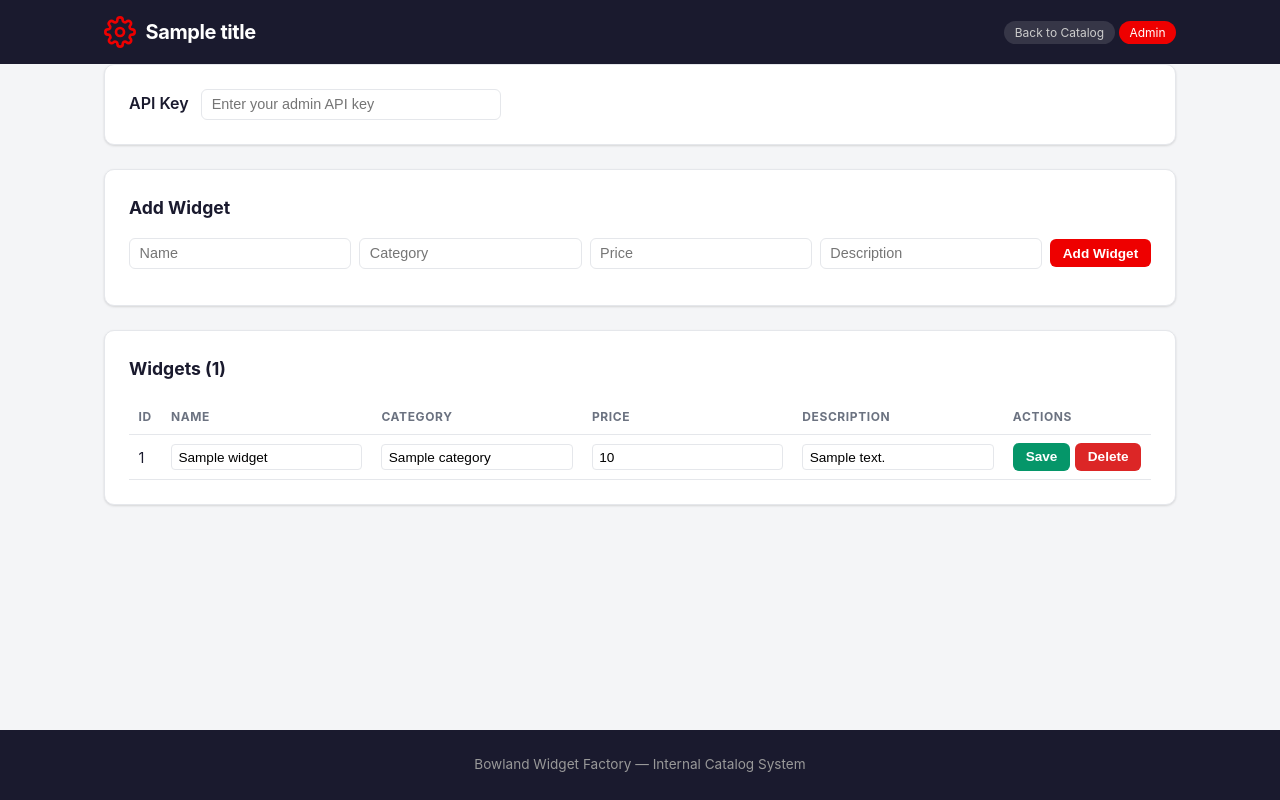
After one commit to cbowland/OpenShiftLightspeed, a Flask app: template templates/admin.html in a window 1280 px wide. The commit adds this page. Run offline with Flask 3, Linux system fonts and the light colour scheme; the template is opened without the code that fills it: most values are stand-ins (such as "Sample title", 1, 10 or a date in 2020).

Commit message:
added admin page

```diff
--- a/app.py
+++ b/app.py
@@ -6,7 +6,7 @@ from functools import wraps
 from dotenv import load_dotenv
 load_dotenv()
 
-from flask import Flask, jsonify, render_template, request, abort
+from flask import Flask, jsonify, render_template, request, abort, redirect, url_for
 from prometheus_client import (
     Counter,
     Histogram,
@@ -140,6 +140,22 @@ def index():
 
 
 # ---------------------------------------------------------------------------
+# Admin UI
+# ---------------------------------------------------------------------------
+@app.route("/admin")
+@track_metrics
+def admin():
+    if not ENABLE_ADMIN:
+        abort(403)
+    return render_template(
+        "admin.html",
+        widgets=WIDGETS,
+        title=CATALOG_TITLE,
+        enable_admin=ENABLE_ADMIN,
+    )
+
+
+# ---------------------------------------------------------------------------
 # REST API
 # ---------------------------------------------------------------------------
 @app.route("/api/widgets")
@@ -190,6 +206,50 @@ def api_create_widget():
     return jsonify(widget), 201
 
 
+@app.route("/api/widgets/<int:widget_id>", methods=["PUT"])
+@track_metrics
+def api_update_widget(widget_id):
+    if not ENABLE_ADMIN:
+        return jsonify({"error": "Admin API is disabled"}), 403
+
+    key = request.headers.get("X-API-Key", "")
+    if key != ADMIN_API_KEY:
+        return jsonify({"error": "Invalid or missing API key"}), 401
+
+    widget = _find_widget(widget_id)
+    if widget is None:
+        return jsonify({"error": "Not found"}), 404
+
+    data = request.get_json(silent=True)
+    if not data:
+        return jsonify({"error": "Request body must be JSON"}), 400
+
+    for field in ("name", "category", "price", "description"):
+        if field in data:
+            widget[field] = float(data[field]) if field == "price" else data[field]
+
+    return jsonify(widget), 200
+
+
+@app.route("/api/widgets/<int:widget_id>", methods=["DELETE"])
+@track_metrics
+def api_delete_widget(widget_id):
+    if not ENABLE_ADMIN:
+        return jsonify({"error": "Admin API is disabled"}), 403
+
+    key = request.headers.get("X-API-Key", "")
+    if key != ADMIN_API_KEY:
+        return jsonify({"error": "Invalid or missing API key"}), 401
+
+    widget = _find_widget(widget_id)
+    if widget is None:
+        return jsonify({"error": "Not found"}), 404
+
+    WIDGETS.remove(widget)
+    WIDGETS_GAUGE.set(len(WIDGETS))
+    return jsonify({"status": "deleted"}), 200
+
+
 # ---------------------------------------------------------------------------
 # Error handlers
 # ---------------------------------------------------------------------------
--- a/static/style.css
+++ b/static/style.css
@@ -168,3 +168,100 @@ footer code {
   border-radius: 4px;
   font-size: .8rem;
 }
+
+/* --- Admin --------------------------------------------------------------- */
+
+.badge { text-decoration: none; }
+
+.admin-section {
+  background: var(--surface);
+  border: 1px solid var(--border);
+  border-radius: var(--radius);
+  padding: 1.5rem;
+  margin-bottom: 1.5rem;
+  box-shadow: var(--shadow);
+}
+
+.admin-section h2 { font-size: 1.1rem; margin-bottom: 1rem; }
+
+.admin-section label { font-weight: 600; margin-right: .5rem; }
+
+.admin-section input[type="password"] {
+  padding: .4rem .6rem;
+  border: 1px solid var(--border);
+  border-radius: 6px;
+  font-size: .9rem;
+  width: 300px;
+}
+
+.admin-form {
+  display: flex;
+  flex-wrap: wrap;
+  gap: .5rem;
+  align-items: center;
+}
+
+.admin-form input {
+  padding: .4rem .6rem;
+  border: 1px solid var(--border);
+  border-radius: 6px;
+  font-size: .9rem;
+  flex: 1;
+  min-width: 120px;
+}
+
+.btn {
+  padding: .4rem .8rem;
+  border: none;
+  border-radius: 6px;
+  font-size: .85rem;
+  font-weight: 600;
+  cursor: pointer;
+  transition: opacity .15s;
+}
+
+.btn:hover { opacity: .85; }
+
+.btn-add { background: var(--accent); color: #fff; }
+
+.btn-save { background: #059669; color: #fff; }
+
+.btn-delete { background: #dc2626; color: #fff; }
+
+.admin-table {
+  width: 100%;
+  border-collapse: collapse;
+  font-size: .9rem;
+}
+
+.admin-table th,
+.admin-table td {
+  padding: .5rem .6rem;
+  text-align: left;
+  border-bottom: 1px solid var(--border);
+}
+
+.admin-table th {
+  font-size: .75rem;
+  text-transform: uppercase;
+  letter-spacing: .05em;
+  color: var(--muted);
+}
+
+.admin-table input {
+  width: 100%;
+  padding: .3rem .4rem;
+  border: 1px solid var(--border);
+  border-radius: 4px;
+  font-size: .85rem;
+}
+
+.admin-table tr { transition: background .3s; }
+
+.actions { white-space: nowrap; display: flex; gap: .3rem; }
+
+.message { margin-top: .75rem; font-size: .9rem; font-weight: 600; }
+
+.message.success { color: #059669; }
+
+.message.error { color: #dc2626; }
--- /dev/null
+++ b/templates/admin.html
@@ -0,0 +1,156 @@
+<!DOCTYPE html>
+<html lang="en">
+<head>
+  <meta charset="UTF-8">
+  <meta name="viewport" content="width=device-width, initial-scale=1.0">
+  <title>Admin — {{ title }}</title>
+  <link rel="stylesheet" href="{{ url_for('static', filename='style.css') }}">
+</head>
+<body>
+  <header>
+    <div class="container header-inner">
+      <div class="logo">
+        <svg viewBox="0 0 24 24" width="32" height="32" fill="none" stroke="currentColor" stroke-width="2" stroke-linecap="round" stroke-linejoin="round">
+          <circle cx="12" cy="12" r="3"/>
+          <path d="M19.4 15a1.65 1.65 0 0 0 .33 1.82l.06.06a2 2 0 1 1-2.83 2.83l-.06-.06a1.65 1.65 0 0 0-1.82-.33 1.65 1.65 0 0 0-1 1.51V21a2 2 0 0 1-4 0v-.09A1.65 1.65 0 0 0 9 19.4a1.65 1.65 0 0 0-1.82.33l-.06.06a2 2 0 1 1-2.83-2.83l.06-.06A1.65 1.65 0 0 0 4.68 15a1.65 1.65 0 0 0-1.51-1H3a2 2 0 0 1 0-4h.09A1.65 1.65 0 0 0 4.6 9a1.65 1.65 0 0 0-.33-1.82l-.06-.06a2 2 0 1 1 2.83-2.83l.06.06A1.65 1.65 0 0 0 9 4.68a1.65 1.65 0 0 0 1-1.51V3a2 2 0 0 1 4 0v.09a1.65 1.65 0 0 0 1 1.51 1.65 1.65 0 0 0 1.82-.33l.06-.06a2 2 0 1 1 2.83 2.83l-.06.06A1.65 1.65 0 0 0 19.4 9a1.65 1.65 0 0 0 1.51 1H21a2 2 0 0 1 0 4h-.09a1.65 1.65 0 0 0-1.51 1z"/>
+        </svg>
+        <h1>{{ title }}</h1>
+      </div>
+      <nav>
+        <a href="/" class="badge">Back to Catalog</a>
+        <span class="badge admin">Admin</span>
+      </nav>
+    </div>
+  </header>
+
+  <main class="container">
+    <!-- API Key -->
+    <div class="admin-section">
+      <label for="api-key">API Key</label>
+      <input type="password" id="api-key" placeholder="Enter your admin API key">
+    </div>
+
+    <!-- Add Widget Form -->
+    <div class="admin-section">
+      <h2>Add Widget</h2>
+      <form id="add-form" class="admin-form">
+        <input type="text" name="name" placeholder="Name" required>
+        <input type="text" name="category" placeholder="Category" required>
+        <input type="number" name="price" placeholder="Price" step="0.01" min="0" required>
+        <input type="text" name="description" placeholder="Description" required>
+        <button type="submit" class="btn btn-add">Add Widget</button>
+      </form>
+      <div id="add-message" class="message"></div>
+    </div>
+
+    <!-- Widget Table -->
+    <div class="admin-section">
+      <h2>Widgets ({{ widgets|length }})</h2>
+      <table class="admin-table">
+        <thead>
+          <tr>
+            <th>ID</th>
+            <th>Name</th>
+            <th>Category</th>
+            <th>Price</th>
+            <th>Description</th>
+            <th>Actions</th>
+          </tr>
+        </thead>
+        <tbody id="widget-table-body">
+          {% for w in widgets %}
+          <tr data-id="{{ w.id }}">
+            <td>{{ w.id }}</td>
+            <td><input type="text" value="{{ w.name }}" data-field="name"></td>
+            <td><input type="text" value="{{ w.category }}" data-field="category"></td>
+            <td><input type="number" value="{{ w.price }}" step="0.01" min="0" data-field="price"></td>
+            <td><input type="text" value="{{ w.description }}" data-field="description"></td>
+            <td class="actions">
+              <button class="btn btn-save" onclick="saveWidget({{ w.id }})">Save</button>
+              <button class="btn btn-delete" onclick="deleteWidget({{ w.id }})">Delete</button>
+            </td>
+          </tr>
+          {% endfor %}
+        </tbody>
+      </table>
+    </div>
+  </main>
+
+  <footer>
+    <div class="container">
+      <p>Bowland Widget Factory &mdash; Internal Catalog System</p>
+    </div>
+  </footer>
+
+  <script>
+    function getApiKey() {
+      return document.getElementById('api-key').value;
+    }
+
+    // Add widget
+    document.getElementById('add-form').addEventListener('submit', async (e) => {
+      e.preventDefault();
+      const form = e.target;
+      const msg = document.getElementById('add-message');
+      const body = {
+        name: form.name.value,
+        category: form.category.value,
+        price: parseFloat(form.price.value),
+        description: form.description.value,
+      };
+      const res = await fetch('/api/widgets', {
+        method: 'POST',
+        headers: { 'Content-Type': 'application/json', 'X-API-Key': getApiKey() },
+        body: JSON.stringify(body),
+      });
+      const data = await res.json();
+      if (res.ok) {
+        msg.textContent = `Added widget #${data.id}`;
+        msg.className = 'message success';
+        form.reset();
+        setTimeout(() => location.reload(), 500);
+      } else {
+        msg.textContent = data.error || 'Failed to add widget';
+        msg.className = 'message error';
+      }
+    });
+
+    // Save (update) widget
+    async function saveWidget(id) {
+      const row = document.querySelector(`tr[data-id="${id}"]`);
+      const body = {};
+      row.querySelectorAll('input[data-field]').forEach(input => {
+        body[input.dataset.field] = input.dataset.field === 'price'
+          ? parseFloat(input.value) : input.value;
+      });
+      const res = await fetch(`/api/widgets/${id}`, {
+        method: 'PUT',
+        headers: { 'Content-Type': 'application/json', 'X-API-Key': getApiKey() },
+        body: JSON.stringify(body),
+      });
+      if (res.ok) {
+        row.style.background = '#d1fae5';
+        setTimeout(() => row.style.background = '', 1000);
+      } else {
+        const data = await res.json();
+        alert(data.error || 'Failed to save widget');
+      }
+    }
+
+    // Delete widget
+    async function deleteWidget(id) {
+      if (!confirm(`Delete widget #${id}?`)) return;
+      const res = await fetch(`/api/widgets/${id}`, {
+        method: 'DELETE',
+        headers: { 'X-API-Key': getApiKey() },
+      });
+      if (res.ok) {
+        document.querySelector(`tr[data-id="${id}"]`).remove();
+      } else {
+        const data = await res.json();
+        alert(data.error || 'Failed to delete widget');
+      }
+    }
+  </script>
+</body>
+</html>
--- a/templates/index.html
+++ b/templates/index.html
@@ -18,7 +18,7 @@
       </div>
       <nav>
         <span class="badge">{{ widgets|length }} items on this page</span>
-        {% if enable_admin %}<span class="badge admin">Admin Enabled</span>{% endif %}
+        {% if enable_admin %}<a href="/admin" class="badge admin">Admin Enabled</a>{% endif %}
       </nav>
     </div>
   </header>
```
Also changed, not shown: .claude/settings.local.json (added).
